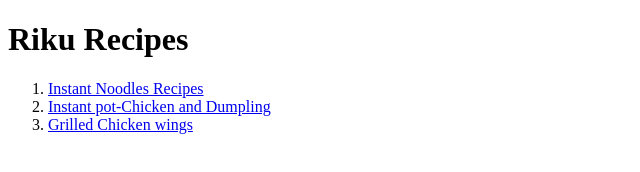
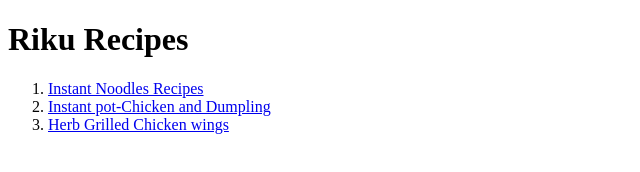
Before and after one commit to puririkesh2000/Riku-recipes, a plain HTML site: page index.html in a window 1280 px wide. Shown: the full height of the page, 0-640 px from the left. Drawn offline with Linux system fonts and the light colour scheme.

```diff
--- a/index.html
+++ b/index.html
@@ -11,7 +11,7 @@
     <ol>
     <li><a href="recipes/Instant.html">Instant Noodles Recipes</a></li>
     <li><a href="recipes/pot.html">Instant pot-Chicken and Dumpling</a></li>
-    <li> <a href="recipes/wings.html">Grilled Chicken wings</a></li>
+    <li> <a href="recipes/wings.html"> Herb Grilled Chicken wings</a></li>
 
 </ol>
 </body>
```
